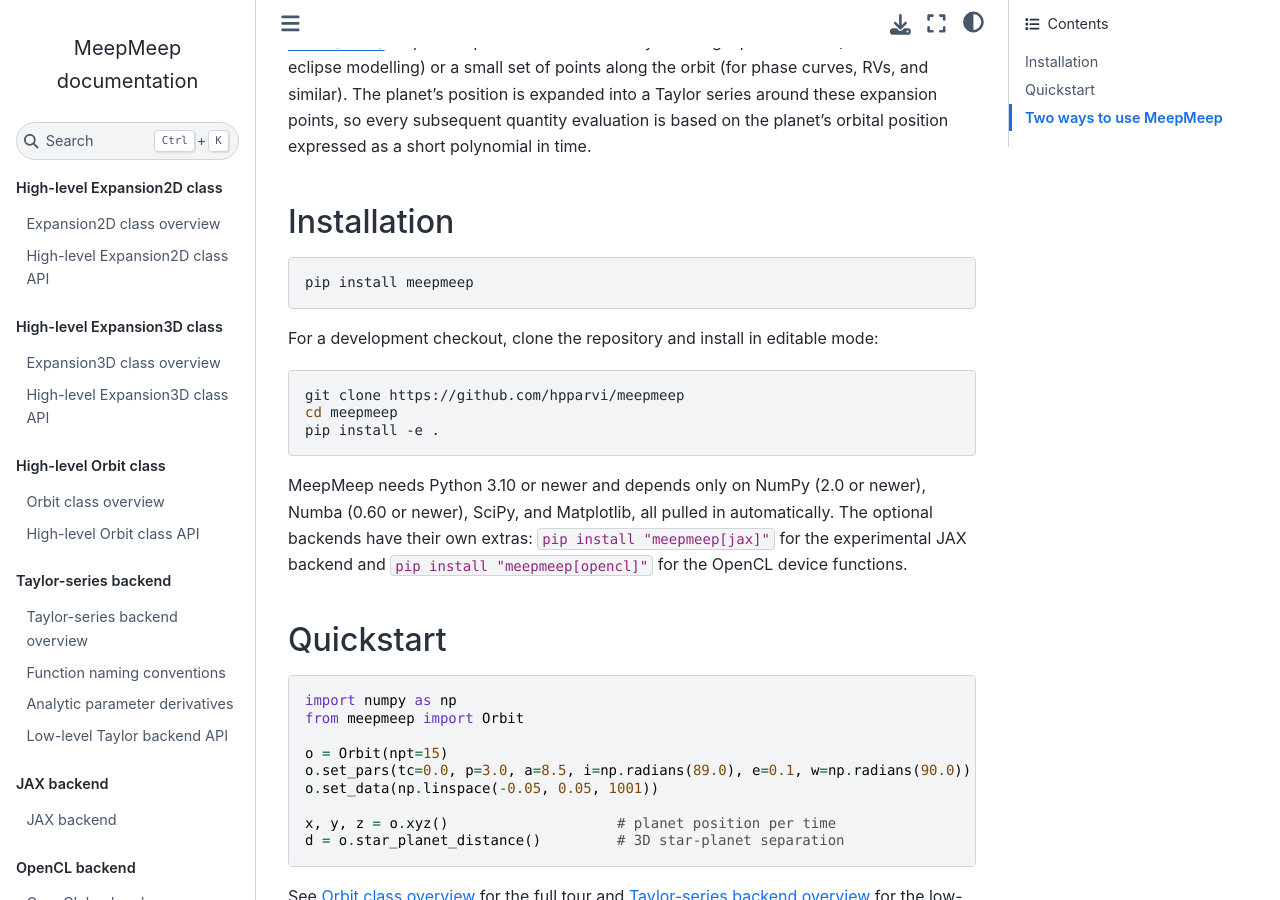
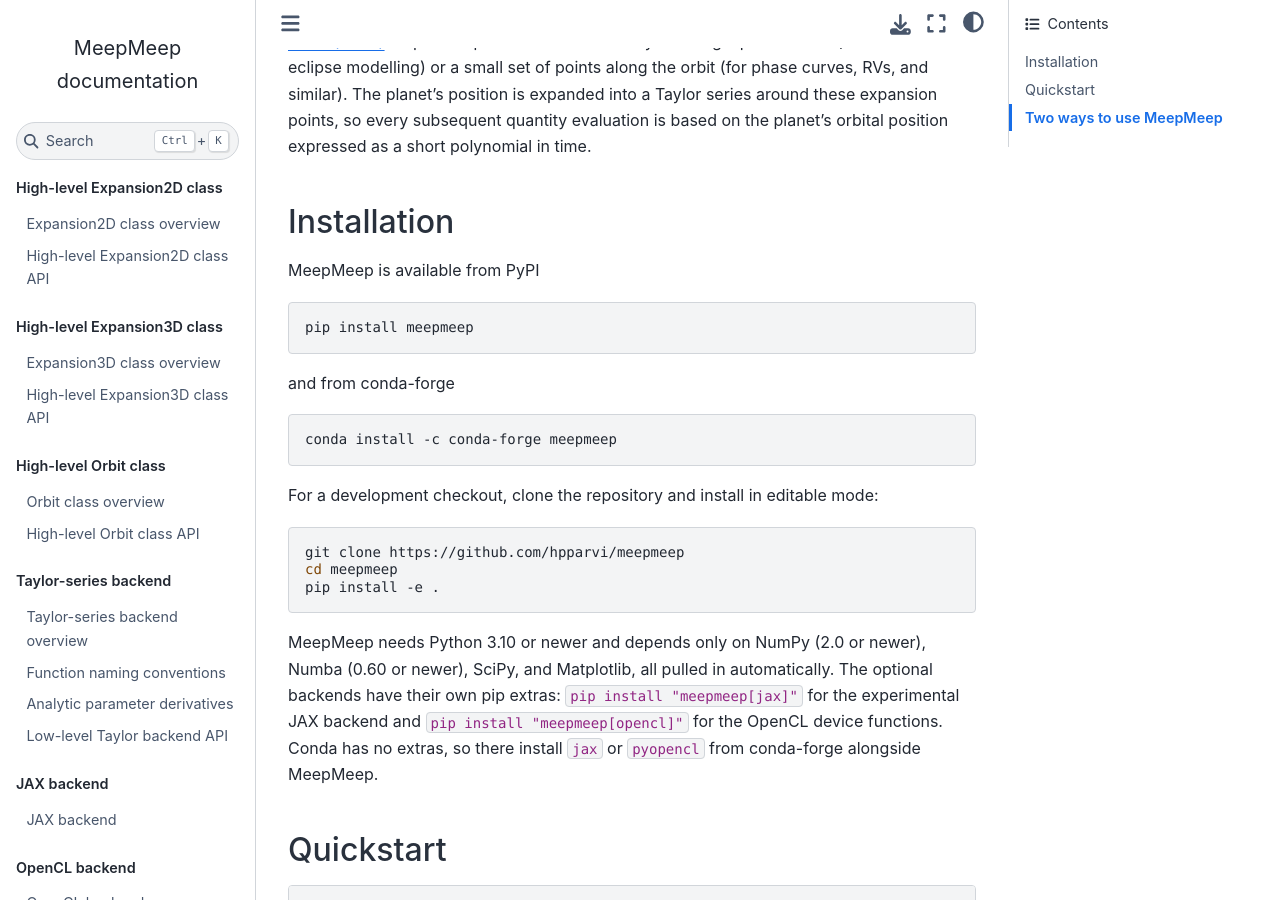
Before and after one commit to hpparvi/MeepMeep, a Sphinx documentation site: the page built from docs/source/index.rst, in a window 1280 px wide and 900 px high, scrolled down 434 px. Built offline with Sphinx 7.4.7 and the Sphinx Book theme 1.1.4, drawn with Linux system fonts in a browser that asks for light colours.

Commit message:
Added the conda-forge installation instructions.

```diff
--- a/docs/source/index.rst
+++ b/docs/source/index.rst
@@ -26,9 +26,17 @@
 Installation
 ------------
 
+MeepMeep is available from PyPI
+
 .. code-block:: bash
 
    pip install meepmeep
+
+and from conda-forge
+
+.. code-block:: bash
+
+   conda install -c conda-forge meepmeep
 
 For a development checkout, clone the repository and install in editable
 mode:
@@ -42,9 +50,10 @@
 MeepMeep needs Python 3.10 or newer and depends only on NumPy (2.0 or
 newer), Numba (0.60 or newer), SciPy, and Matplotlib, all pulled in
 automatically. The
-optional backends have their own extras: ``pip install "meepmeep[jax]"``
+optional backends have their own pip extras: ``pip install "meepmeep[jax]"``
 for the experimental JAX backend and ``pip install "meepmeep[opencl]"`` for the OpenCL
-device functions.
+device functions. Conda has no extras, so there install ``jax`` or
+``pyopencl`` from conda-forge alongside MeepMeep.
 
 
 Quickstart
--- a/docs/source/jax_backend.rst
+++ b/docs/source/jax_backend.rst
@@ -32,6 +32,9 @@
 .. code-block:: bash
 
    pip install "meepmeep[jax]"
+
+With conda, install ``jax`` from conda-forge alongside MeepMeep
+(``conda install -c conda-forge meepmeep jax``).
 
 .. contents::
    :local:
--- a/docs/source/opencl_backend.rst
+++ b/docs/source/opencl_backend.rst
@@ -16,6 +16,9 @@
 .. code-block:: bash
 
    pip install "meepmeep[opencl]"
+
+With conda, install ``pyopencl`` from conda-forge alongside MeepMeep
+(``conda install -c conda-forge meepmeep pyopencl``).
 
 The same ``.cl`` files also compile as plain C99, which is how the C library
 is built (see :doc:`c_library`).
```
Also changed, not shown: README.md (+12 -2 lines).
